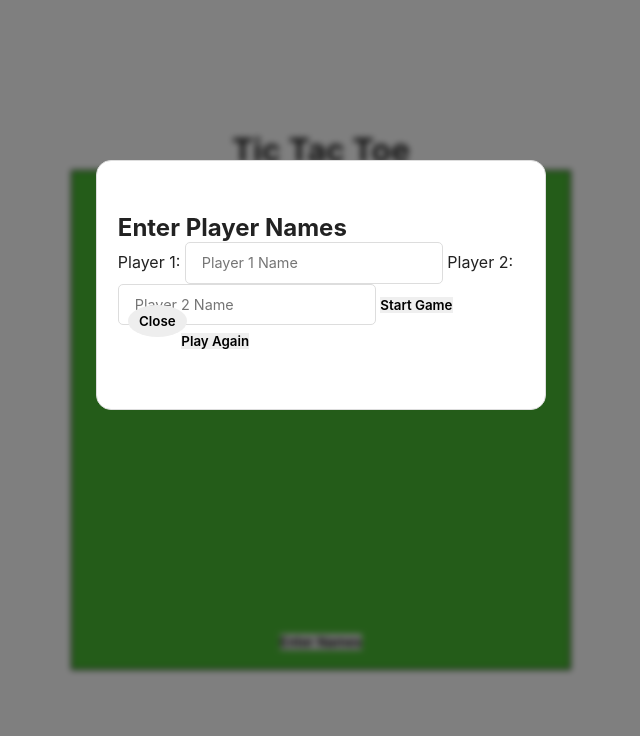
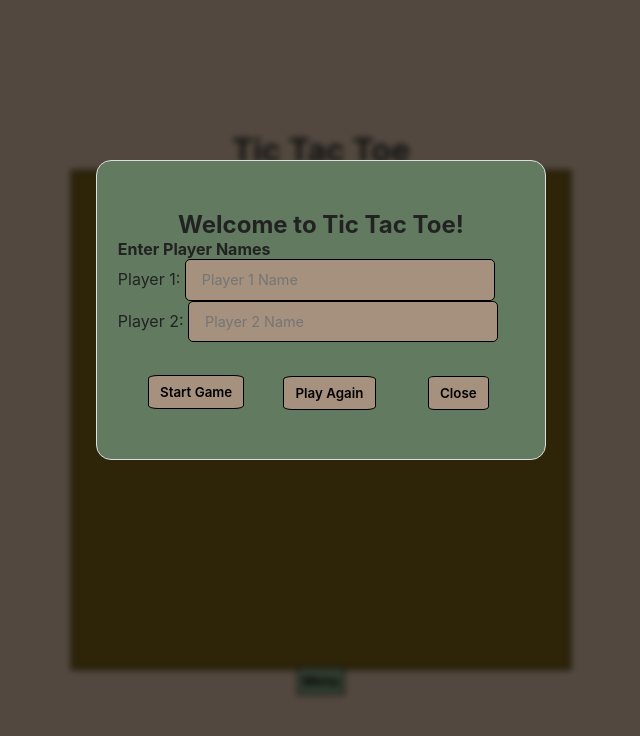
Before and after one commit to AdeptDinosaur/tic-tac-toe, a plain HTML site: page index.html in a window 1280 px wide. Shown: the whole page, without its empty margins (319-959 px from the left). Drawn offline with Linux system fonts and the light colour scheme.

Commit message:
Add styling, fully functional game, add AI future

```diff
--- a/index.html
+++ b/index.html
@@ -14,18 +14,19 @@
     <div class="turn"></div>
     <div class="board"></div>
 
-    <button class="btn-open">Enter Names</button>
+    <button class="btn-open">Menu</button>
 
     <div class="modal hidden">
         <div class="modal-content">
+            <h2>Welcome to Tic Tac Toe!</h2>
             <div class="result"></div>
-            <h2>Enter Player Names</h2>
+            <h4>Enter Player Names</h4>
             <form id="nameForm">
                 <label for="playerName1">Player 1:</label>
                 <input type="text" id="playerName1" placeholder="Player 1 Name" required>
                 <label for="playerName2">Player 2:</label>
                 <input type="text" id="playerName2" placeholder="Player 2 Name" required>
-                <button type="submit">Start Game</button>
+                <button type="submit" class="btn-start">Start Game</button>
             </form>
             <button class="btn-close">Close</button>
             <button class="btn-play-again">Play Again</button>
--- a/style.css
+++ b/style.css
@@ -13,6 +13,7 @@ body {
   color: #222;
   position: relative;
   min-height: 100vh;
+  background: rgb(165, 145, 126);
 }
 
 .modal {
@@ -22,10 +23,10 @@ body {
   gap: 0.4rem;
   width: 450px;
   padding: 1.3rem;
-  min-height: 250px;
+  min-height: 300px;
   position: absolute;
   top: 20%;
-  background-color: white;
+  background-color: rgb(97, 122, 96);
   border: 1px solid #ddd;
   border-radius: 15px;
   z-index: 2;
@@ -33,9 +34,11 @@ body {
 
 .modal input {
   padding: 0.7rem 1rem;
-  border: 1px solid #ddd;
+  width: 310px;
+  border: 1px solid black;
   border-radius: 5px;
   font-size: 0.9em;
+  background: rgb(165, 145, 126);
 }
 
 .modal p {
@@ -44,33 +47,58 @@ body {
   margin: 0.4rem 0 0.2rem;
 }
 
+h2 {
+  text-align: center;
+}
+
 button {
+  display: inline-block;
   cursor: pointer;
   border: none;
   font-weight: 600;
 }
 
-.btn {
-  display: inline-block;
-  padding: 0.8rem 1.4rem;
-  font-weight: 700;
-  background-color: black;
-  color: white;
-  border-radius: 5px;
-  text-align: center;
-  font-size: 1em;
+.btn-open {
+  position: absolute;
+  bottom: 105px;
+  padding: 5px;
+  border: 1px solid black;
+  background-color: rgb(97, 122, 96);
 }
 
-.btn-open {
-  position: absolute;
-  bottom: 150px;
+.btn-start {
+  transform: translate(30px, 33px);
+  padding: 0.5rem 0.7rem;
+  background: rgb(165, 145, 126);
+  border-radius: 10%;
+  border: 1px solid black;
+}
+
+.btn-play-again {
+  transform: translate(100px, 0px);
+  padding: 0.5rem 0.7rem;
+  background: rgb(165, 145, 126);
+  border-radius: 10%;
+  border: 1px solid black;
 }
 
 .btn-close {
-  transform: translate(10px, -20px);
+  transform: translate(310px, 0px);
   padding: 0.5rem 0.7rem;
-  background: #eee;
-  border-radius: 50%;
+  background: rgb(165, 145, 126);
+  border-radius: 10%;
+  border: 1px solid black;
+}
+
+.result {
+  font-size: 25px;
+  text-align: center;
+  color: rgb(247, 180, 117);
+  text-shadow:
+		-1px -1px 0 #000,
+		1px -1px 0 #000,
+		-1px 1px 0 #000,
+		1px 1px 0 #000;
 }
 
 .overlay {
@@ -99,7 +127,7 @@ button {
     border: 1px solid black;
     gap: 2px;
     padding: 2px;
-    background-color: rgb(73, 184, 51);
+    background-color: rgb(92, 72, 17);
   }
 
   .cell {
@@ -109,6 +137,6 @@ button {
     text-align: center;
     font-size: 2rem;
     border: 1px solid grey;
-    background: rgb(160, 89, 148);
+    background: rgb(247, 180, 117);
     cursor: pointer;
   }
```
